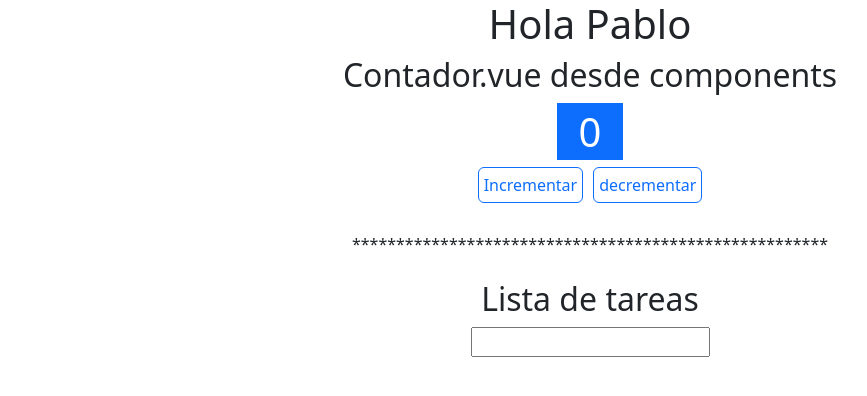
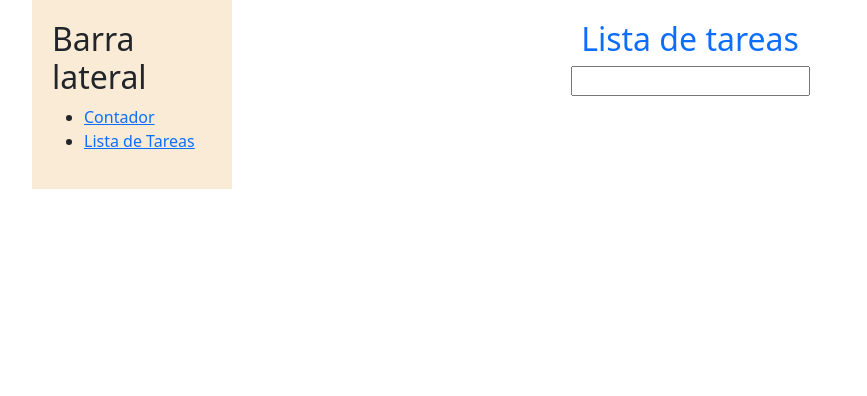
Before and after one commit to pralamo22/proyecto-vue, a Vue app: page /lista_de_tareas in a window 1280 px wide. Shown: the top 396 px of the page, without its empty margins (50-917 px from the left). Built offline with nearby package versions, Linux system fonts and the light colour scheme.

Commit message:
Vistas las rutas. Empezamos con la validación de formularios.

```diff
--- a/src/App.vue
+++ b/src/App.vue
@@ -1,10 +1,11 @@
 <template>
+  <MainView />
   <Contador />
   <br />
   <div class="text-center">
-    <span class="text-center">
+    <!-- <span class="text-center">
       ******************************************************
-    </span>
+    </span> -->
   </div>
   <br />
 
@@ -12,8 +13,9 @@
 </template>
 
 <script setup>
-import Contador from "./components/Contador.vue";
-import ListaDeTareas from "./components/ListaDeTareas.vue";
+// import Contador from "./components/Contador.vue";
+// import ListaDeTareas from "./components/ListaDeTareas.vue";
+import MainView from "./views/MainView.vue";
 </script>
 
 <style scoped></style>
--- a/src/components/ListaDeTareas.vue
+++ b/src/components/ListaDeTareas.vue
@@ -1,12 +1,16 @@
 <template>
     <div class="text-center">
-        <h2>Lista de tareas</h2>
+        <h2 class="text-primary">Lista de tareas</h2>
         <input type="text" v-model="nuevaTarea" @keyup.enter="addTarea" />
         <br>
         <ul class="list-group">
             <li v-for="(tarea, index) in tareas" :key="index" class="list-group-item">
-                {{ tarea }}
+                <div>
+                    <div class="fs-3"> {{ tarea }}</div>
+                    <div> <button @click="borrarTarea" class="btn btn-outline-danger">Borrar</button></div>
+                </div>
             </li>
+
         </ul>
     </div>
 </template>
@@ -19,6 +23,9 @@
         tareas.value.push(nuevaTarea.value);
         nuevaTarea.value = "";
     };
+    const borrarTarea = (index) => {
+        tareas.value.splice(index, 1);
+    }
 </script>
 
 <style scoped>
@@ -30,6 +37,6 @@
     .list-group-item {
         margin: 10px;
         border-radius: 10px;
-        list-style-type: upper-roman;
+
     }
 </style>
--- /dev/null
+++ b/src/components/Sidebar.vue
@@ -0,0 +1,24 @@
+<!-- eslint-disable vue/multi-word-component-names -->
+<template>
+  <div class="sidebar">
+    <h2>Barra lateral</h2>
+    <ul>
+      <li>
+        <router-link to="/contador">Contador</router-link>
+      </li>
+      <li>
+        <router-link to="/lista_de_tareas">Lista de Tareas</router-link>
+      </li>
+    </ul>
+  </div>
+</template>
+
+<script setup></script>
+
+<style lang="css" scoped>
+.sidebar {
+  width: 200px;
+  background-color: antiquewhite;
+  padding: 20px;
+}
+</style>
--- a/src/router/index.js
+++ b/src/router/index.js
@@ -1,3 +1,4 @@
+import Contador from '@/components/Contador.vue'
 import { createRouter, createWebHistory } from 'vue-router'
 // import HomeView from '../views/HomeView.vue'
 
@@ -9,14 +10,21 @@ const router = createRouter({
     //   name: 'home',
     //   component: HomeView
     // },
-    // {
-    //   path: '/about',
-    //   name: 'about',
-    //   // route level code-splitting
-    //   // this generates a separate chunk (About.[hash].js) for this route
-    //   // which is lazy-loaded when the route is visited.
-    //   component: () => import('../views/AboutView.vue')
-    // }
+     {
+      path: '/contador',
+      name: 'Contador',
+      // route level code-splitting
+      // this generates a separate chunk (About.[hash].js) for this route
+      // which is lazy-loaded when the route is visited.
+      component: () => import('../components/Contador.vue')
+    },
+    {
+      path: '/lista_de_tareas',
+      name: 'ListaDeTareas',
+      // route level code-splitting
+      // this generates a separate chunk (About.[hash].js) for this route
+      // which is lazy-loaded when the route is visited.
+      component: () => import('../components/ListaDeTareas.vue')    }
   ]
 })
 
--- /dev/null
+++ b/src/views/MainView.vue
@@ -0,0 +1,22 @@
+<template>
+  <div class="container">
+    <Sidebar />
+    <div class="content">
+      <router-view></router-view>
+    </div>
+  </div>
+</template>
+
+<script setup>
+  import Sidebar from "../components/Sidebar.vue";
+</script>
+<style scoped>
+  .container {
+    display: flex;
+  }
+
+  .content {
+    flex: 1;
+    padding: 20px;
+  }
+</style>
```
